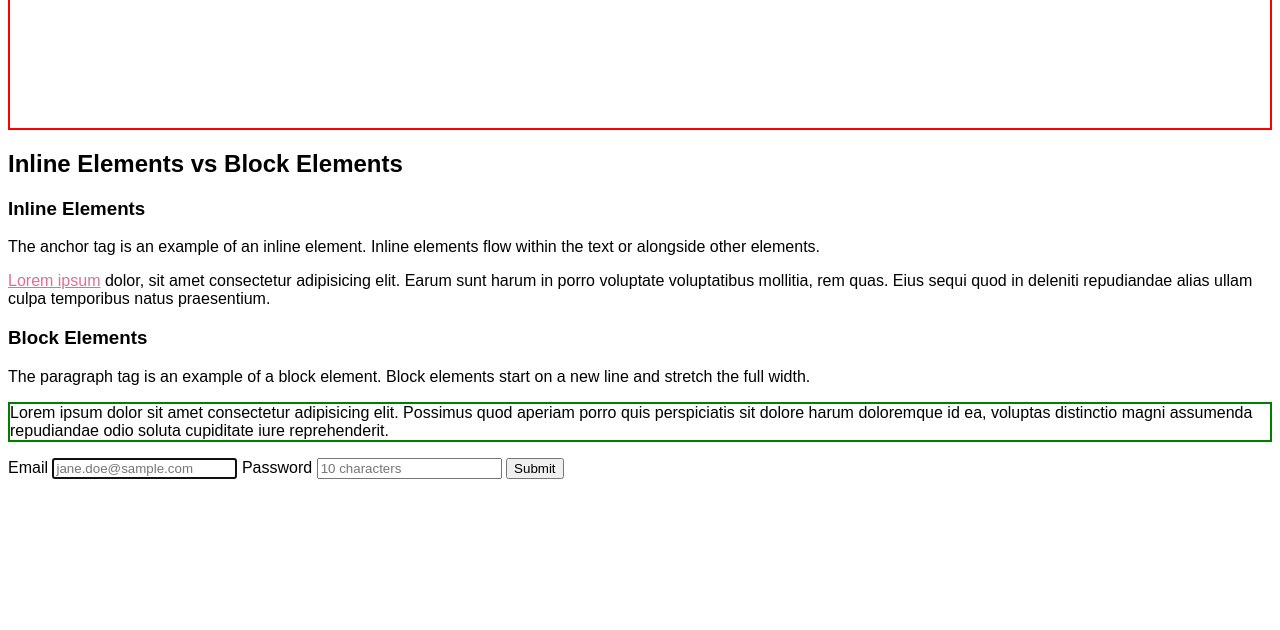
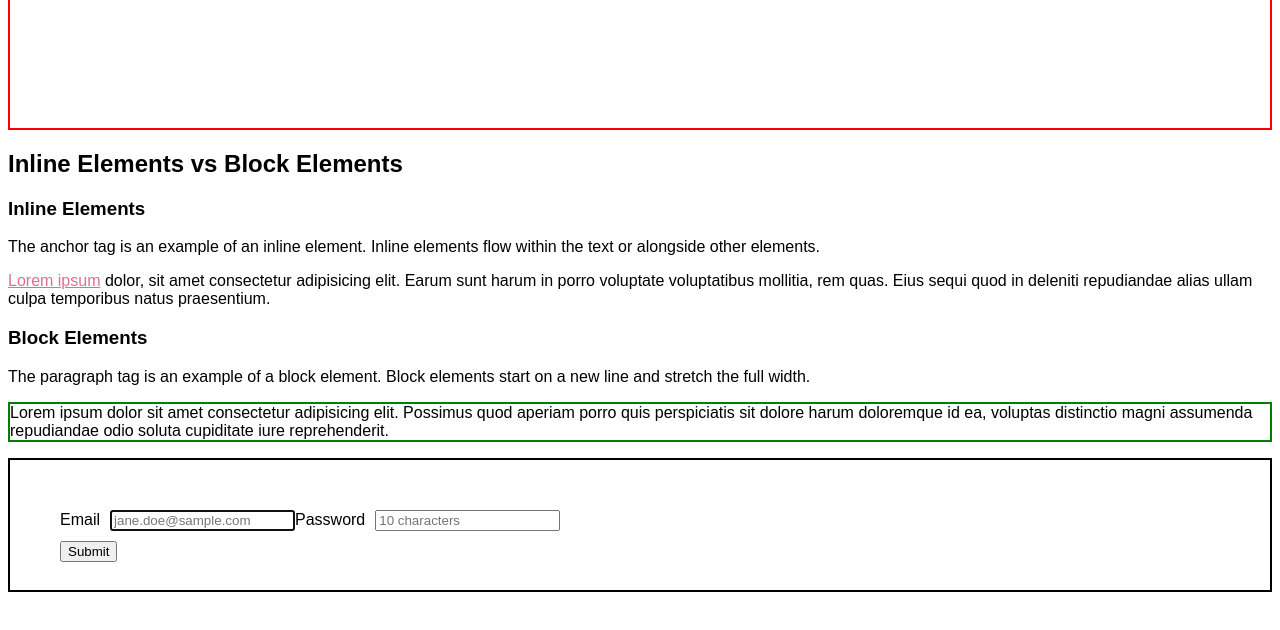
Before and after one commit to cjwfan/w2-d3-flex-forms, a plain HTML site: page index.html in a window 1280 px wide. Shown: the part 602-1232 px from the top of the page. Before the commit the page ends 1089 px from the top, so only its background shows below. Drawn offline with Linux system fonts and the light colour scheme.

Commit message:
added flexbox form layout

```diff
--- a/index.html
+++ b/index.html
@@ -47,16 +47,23 @@
         </section>
     </main>
 
-    <form action="#">
+    <form class="form" action="#">
+      <div class="wrapper">
 
-        <label for="email">Email</label>
-        <input placeholder="jane.doe@sample.com" autofocus required aria-required="true" type="email" id="email" name="email">
+        <div class="field">
+          <label for="email">Email</label>
+          <input placeholder="jane.doe@sample.com" autofocus required aria-required="true" type="email" id="email" name="email">
+        </div>
 
-       <label for="password">Password</label>
-       <input placeholder="10 characters" autofocus required aria-required="true" type="password" name="password" id="password">
+        <div class="field">
+          <label for="password">Password</label>
+          <input placeholder="10 characters" autofocus required aria-required="true" type="password" name="password" id="password">
+        </div>
 
+      </div>
+        <div class="field">
        <button>Submit</button>
-
+          </div>
 
 
 
--- a/style.css
+++ b/style.css
@@ -1,6 +1,12 @@
+html {
+    font-size: 10px;
+}
 body {
 margin: 2;
 font-family: Arial, Helvetica, sans-serif;
+margin-bottom: 100px;
+font-size: 16px;
+
 }
 
 img {
@@ -25,3 +31,28 @@ a:link{
 .block-demo{
     border: 2px solid green;
 }
+
+.form {
+ display: flex;
+ flex-direction: column;
+ gap: 10px;
+ padding: 5rem;
+ border: 2pt solid black;
+ height: 30px;
+ /* margin-bottom: 100px; */
+
+}
+
+.field{
+display: flex;
+justify-content: space-between;
+align-items: baseline;
+/* height: 5rem; */
+
+gap: 10px;
+}
+
+.wrapper{
+    display: flex;
+    flex-wrap: wrap;
+}
```
